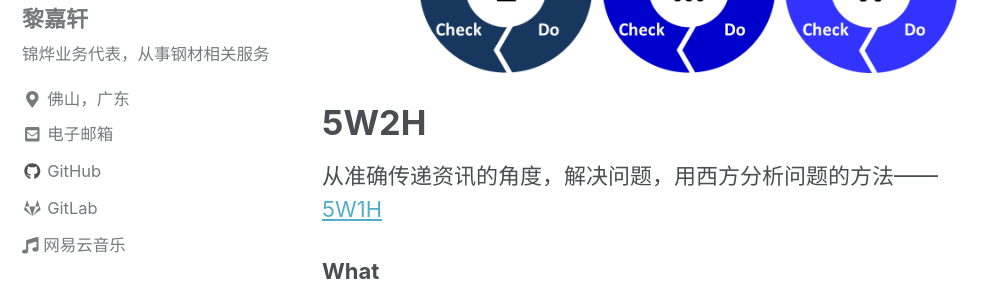
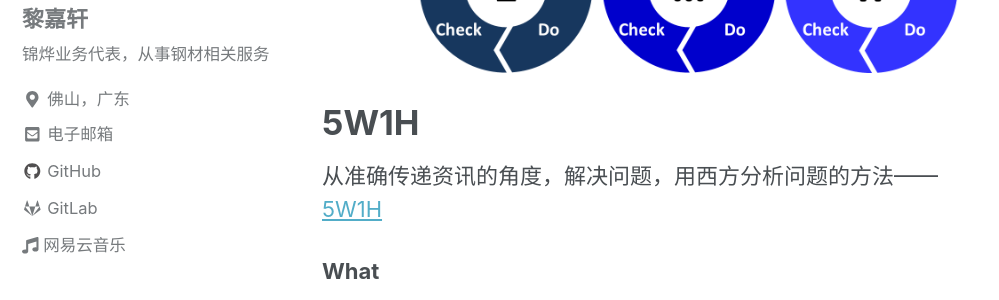
Before and after one commit to xuan18/xuan18backup.github.io, a Jekyll site: the page built from _posts/mind/2020-05-03-how-to-solve-problems.md, in a window 1280 px wide and 900 px high, scrolled down 774 px. Shown: the part 158-458 px from the top of the window, without its empty margins (0-999 px from the left). Built offline with Jekyll 4.4.1, drawn with Linux system fonts in a browser that asks for light colours; nearby versions of some CDN libraries.

Commit message:
Update 2020-05-03-how-to-solve-problems.md

```diff
--- a/_posts/mind/2020-05-03-how-to-solve-problems.md
+++ b/_posts/mind/2020-05-03-how-to-solve-problems.md
@@ -24,7 +24,7 @@ PDCA，是由美国学者爱德华兹·戴明提出的，这一般是用于提
 
 
 
-# 5W2H
+# 5W1H
 
 从准确传递资讯的角度，解决问题，用西方分析问题的方法——[5W1H](https://zh.wikipedia.org/wiki/%E5%85%AD%E4%BD%95%E6%B3%95)
 
```
